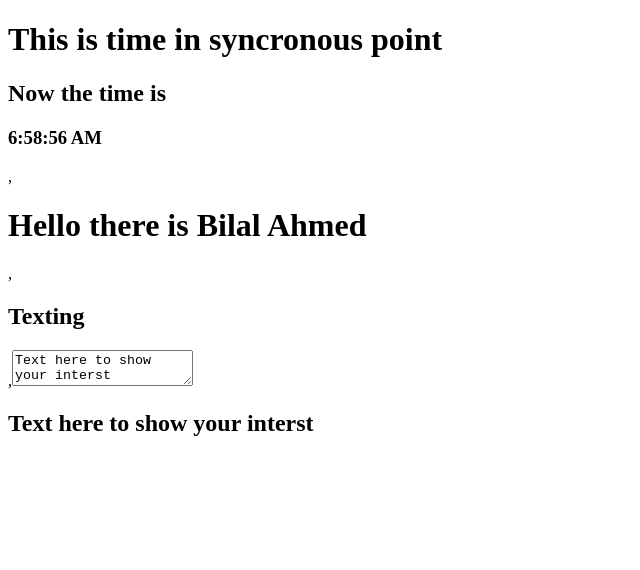
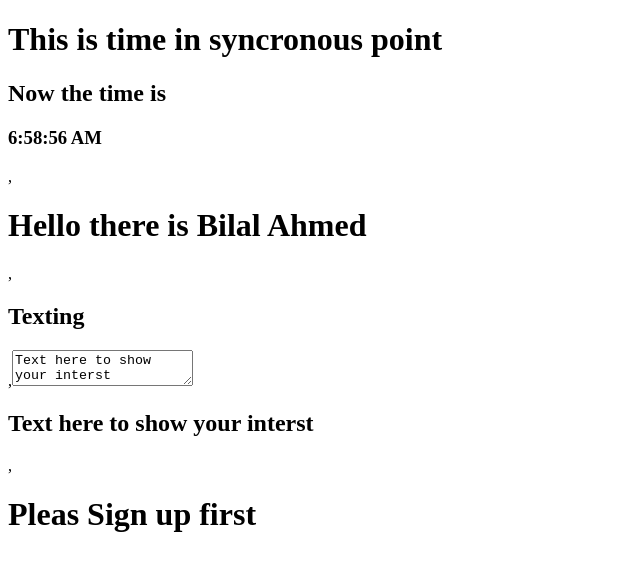
Before and after one commit to pkBilalAhmad/ReactStudy2021, a React (Create React App) app: page / in a window 1280 px wide. Shown: the top 570 px of the page, without its empty margins (0-640 px from the left). Built offline with nearby package versions, Linux system fonts and the light colour scheme.

Commit message:
GreetUser component creates and ixports for React Conditional renring

```diff
--- /dev/null
+++ b/src/greet.js
@@ -0,0 +1,24 @@
+import React from 'react';
+
+function GreetUser(props) {
+    return (
+        <h1>Welcom User</h1>
+    )
+}
+
+function Guest(props) {
+    return (
+        <h1>Pleas Sign up first</h1>
+    )
+}
+
+function Greet(props) {
+    let isLogged = props.isLogged
+    return (
+        <div>
+            {isLogged ? GreetUser() : Guest()}
+        </div>
+    )
+
+}
+export default Greet;
--- a/src/index.js
+++ b/src/index.js
@@ -1,6 +1,7 @@
 import React from 'react';
 import ReactDOM from 'react-dom';
 import TextCounter from './countIncrement';
+import Greet from './greet';
 class Clock extends React.Component {
   constructor(props) {
     super(props);
@@ -29,7 +30,8 @@ ReactDOM.render(
   <div>
 
     <Clock />,
-    <TextCounter />
+    <TextCounter />,
+    <Greet isLogged={false} />
   </div>,
   document.getElementById('root')
 )
```
